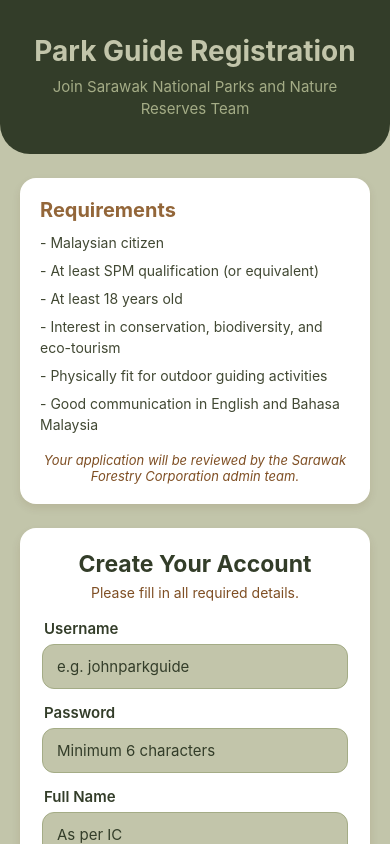
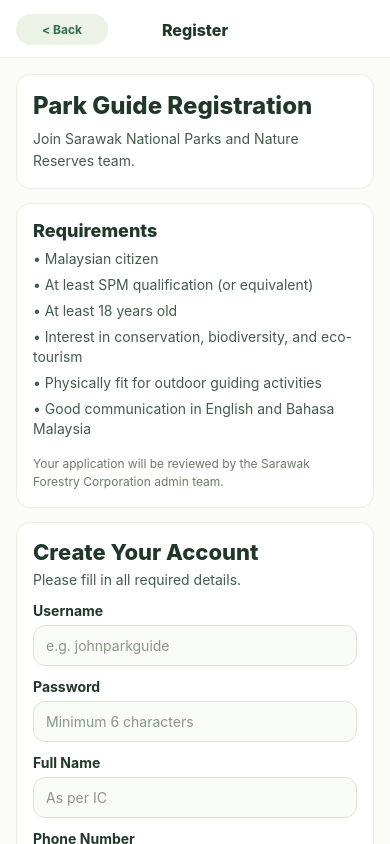
Before and after one commit to xaviercyf05/COS30049InnoProj, a React Native app in the folder frontend/: screen /Register in a window 390 px wide. Built offline with nearby package versions, Linux system fonts and the light colour scheme.

Commit message:
Style consistency update

```diff
--- a/frontend/Register/RegisterScreen.js
+++ b/frontend/Register/RegisterScreen.js
@@ -1,6 +1,7 @@
 import React, { useState } from 'react';
 import {
   Modal,
+  Platform,
   Pressable,
   ScrollView,
   StatusBar,
@@ -10,22 +11,39 @@
   TouchableOpacity,
   View,
 } from 'react-native';
-import { SafeAreaView } from 'react-native-safe-area-context';
+import { SafeAreaView, useSafeAreaInsets } from 'react-native-safe-area-context';
 import * as DocumentPicker from 'expo-document-picker';
 
 const COLORS = {
-  darkBrown: '#582F0E',
-  brown: '#7F4F24',
-  olive: '#936639',
-  beige: '#B6AD90',
-  lightBeige: '#C2C5AA',
-  sage: '#A4AC86',
-  darkGreen: '#414833',
-  deepestGreen: '#333D29',
-  errorRed: '#D32F2F',
+  pageBg: '#FBFCF8',
+  surface: '#FFFFFF',
+  border: '#E8EEE3',
+  borderSoft: '#EEF2EA',
+  heading: '#20372A',
+  body: '#445A4D',
+  muted: '#6A7A67',
+  accent: '#2E6B4D',
+  accentSoft: '#ECF2E5',
+  primaryButton: '#656D4A',
+  primaryButtonDisabled: '#A5B49A',
+  inputBg: '#F9FBF7',
+  inputBorder: '#DDE4D7',
+  danger: '#C73737',
+  overlay: 'rgba(0, 0, 0, 0.48)',
 };
 
+const REQUIREMENTS = [
+  'Malaysian citizen',
+  'At least SPM qualification (or equivalent)',
+  'At least 18 years old',
+  'Interest in conservation, biodiversity, and eco-tourism',
+  'Physically fit for outdoor guiding activities',
+  'Good communication in English and Bahasa Malaysia',
+];
+
 export default function RegisterScreen({ navigation }) {
+  const insets = useSafeAreaInsets();
+
   const [formData, setFormData] = useState({
     username: '',
     password: '',
@@ -115,33 +133,61 @@
     }
   };
 
+  const handleBack = () => {
+    if (navigation.canGoBack()) {
+      navigation.goBack();
+      return;
+    }
+
+    navigation.navigate('Login');
+  };
+
   return (
-    <SafeAreaView style={styles.safeArea} edges={['top']}>
-      <StatusBar barStyle="light-content" backgroundColor={COLORS.deepestGreen} />
+    <SafeAreaView style={styles.safeArea} edges={['top', 'left', 'right']}>
+      <StatusBar barStyle="dark-content" backgroundColor="#FFFFFF" />
 
-      <ScrollView contentContainerStyle={styles.scrollContainer} showsVerticalScrollIndicator={false}>
-        <View style={styles.header}>
-          <Text style={styles.headerTitle}>Park Guide Registration</Text>
-          <Text style={styles.headerSubtitle}>
-            Join Sarawak National Parks and Nature Reserves Team
+      <View
+        style={[
+          styles.topBar,
+          {
+            paddingTop: Platform.OS === 'web' ? 14 : Math.max(10, insets.top + 4),
+          },
+        ]}
+      >
+        <TouchableOpacity style={styles.navPill} onPress={handleBack}>
+          <Text style={styles.navPillText}>{'< Back'}</Text>
+        </TouchableOpacity>
+
+        <Text style={styles.topTitle}>Register</Text>
+        <View style={styles.topSpacer} />
+      </View>
+
+      <ScrollView
+        style={styles.container}
+        contentContainerStyle={styles.scrollContent}
+        showsVerticalScrollIndicator={false}
+      >
+        <View style={styles.introCard}>
+          <Text style={styles.introTitle}>Park Guide Registration</Text>
+          <Text style={styles.introSubtitle}>
+            Join Sarawak National Parks and Nature Reserves team.
           </Text>
         </View>
 
         <View style={styles.requirementsCard}>
-          <Text style={styles.requirementsTitle}>Requirements</Text>
-          <Text style={styles.bullet}>- Malaysian citizen</Text>
-          <Text style={styles.bullet}>- At least SPM qualification (or equivalent)</Text>
-          <Text style={styles.bullet}>- At least 18 years old</Text>
-          <Text style={styles.bullet}>- Interest in conservation, biodiversity, and eco-tourism</Text>
-          <Text style={styles.bullet}>- Physically fit for outdoor guiding activities</Text>
-          <Text style={styles.bullet}>- Good communication in English and Bahasa Malaysia</Text>
+          <Text style={styles.sectionHeader}>Requirements</Text>
+          {REQUIREMENTS.map((requirement) => (
+            <Text key={requirement} style={styles.bullet}>
+              {'\u2022'} {requirement}
+            </Text>
+          ))}
 
           <Text style={styles.noteText}>
             Your application will be reviewed by the Sarawak Forestry Corporation admin team.
           </Text>
         </View>
 
-        <View style={styles.formContainer}>
+        <View style={styles.formCard}>
           <Text style={styles.sectionTitle}>Create Your Account</Text>
           <Text style={styles.sectionSubtitle}>Please fill in all required details.</Text>
 
@@ -149,6 +195,7 @@
           <TextInput
             style={styles.input}
             placeholder="e.g. johnparkguide"
+            placeholderTextColor="#8A9687"
             value={formData.username}
             onChangeText={(text) => handleInputChange('username', text)}
             autoCapitalize="none"
@@ -158,6 +205,7 @@
           <TextInput
             style={styles.input}
             placeholder="Minimum 6 characters"
+            placeholderTextColor="#8A9687"
             value={formData.password}
             onChangeText={(text) => handleInputChange('password', text)}
             secureTextEntry
@@ -167,6 +215,7 @@
           <TextInput
             style={styles.input}
             placeholder="As per IC"
+            placeholderTextColor="#8A9687"
             value={formData.fullName}
             onChangeText={(text) => handleInputChange('fullName', text)}
           />
@@ -175,6 +224,7 @@
           <TextInput
             style={styles.input}
             placeholder="e.g. 012-3456789"
+            placeholderTextColor="#8A9687"
             value={formData.phoneNumber}
             onChangeText={(text) => handleInputChange('phoneNumber', text)}
             keyboardType="phone-pad"
@@ -184,6 +234,7 @@
           <TextInput
             style={styles.input}
             placeholder="e.g. youremail@gmail.com"
+            placeholderTextColor="#8A9687"
             value={formData.email}
             onChangeText={(text) => handleInputChange('email', text)}
             keyboardType="email-address"
@@ -242,196 +293,220 @@
 const styles = StyleSheet.create({
   safeArea: {
     flex: 1,
-    backgroundColor: COLORS.lightBeige,
+    backgroundColor: COLORS.pageBg,
   },
-  scrollContainer: {
-    paddingHorizontal: 20,
-    paddingBottom: 80,
+  topBar: {
+    backgroundColor: COLORS.surface,
+    borderBottomWidth: 1,
+    borderBottomColor: COLORS.borderSoft,
+    paddingBottom: 12,
+    paddingHorizontal: 16,
+    flexDirection: 'row',
+    alignItems: 'center',
+    justifyContent: 'space-between',
   },
-  header: {
+  navPill: {
+    backgroundColor: COLORS.accentSoft,
+    borderRadius: 999,
+    paddingHorizontal: 12,
+    paddingVertical: 8,
+    minWidth: 92,
     alignItems: 'center',
-    backgroundColor: COLORS.deepestGreen,
-    borderBottomLeftRadius: 30,
-    borderBottomRightRadius: 30,
-    paddingVertical: 34,
-    marginHorizontal: -20,
-    marginBottom: 24,
-    paddingHorizontal: 20,
   },
-  headerTitle: {
-    fontSize: 28,
+  navPillText: {
+    color: COLORS.accent,
+    fontSize: 12,
     fontWeight: '700',
-    color: COLORS.lightBeige,
+  },
+  topTitle: {
+    flex: 1,
     textAlign: 'center',
+    fontSize: 16,
+    fontWeight: '800',
+    color: COLORS.heading,
   },
-  headerSubtitle: {
-    fontSize: 15,
-    color: COLORS.sage,
+  topSpacer: {
+    width: 92,
+  },
+  container: {
+    flex: 1,
+    backgroundColor: COLORS.pageBg,
+  },
+  scrollContent: {
+    paddingHorizontal: 16,
+    paddingTop: 16,
+    paddingBottom: 28,
+  },
+  introCard: {
+    backgroundColor: COLORS.surface,
+    borderRadius: 14,
+    borderWidth: 1,
+    borderColor: COLORS.border,
+    padding: 16,
+    marginBottom: 14,
+  },
+  introTitle: {
+    fontSize: 24,
+    fontWeight: '800',
+    color: COLORS.heading,
+  },
+  introSubtitle: {
     marginTop: 8,
-    textAlign: 'center',
+    fontSize: 14,
+    color: COLORS.body,
     lineHeight: 22,
   },
   requirementsCard: {
-    backgroundColor: '#FFFFFF',
-    borderRadius: 16,
-    padding: 20,
-    marginBottom: 24,
-    shadowColor: COLORS.darkBrown,
-    shadowOffset: { width: 0, height: 4 },
-    shadowOpacity: 0.1,
-    shadowRadius: 8,
-    elevation: 4,
+    backgroundColor: COLORS.surface,
+    borderRadius: 14,
+    borderWidth: 1,
+    borderColor: COLORS.border,
+    padding: 16,
+    marginBottom: 14,
   },
-  requirementsTitle: {
-    fontSize: 20,
-    fontWeight: '700',
-    color: COLORS.olive,
-    marginBottom: 10,
+  sectionHeader: {
+    fontSize: 18,
+    fontWeight: '800',
+    color: COLORS.heading,
+    marginBottom: 8,
   },
   bullet: {
     fontSize: 14,
-    color: COLORS.darkGreen,
-    marginBottom: 7,
-    lineHeight: 21,
+    color: COLORS.body,
+    marginBottom: 6,
+    lineHeight: 20,
   },
   noteText: {
-    fontSize: 13,
-    color: COLORS.brown,
+    fontSize: 12,
+    color: COLORS.muted,
     marginTop: 10,
-    textAlign: 'center',
-    fontStyle: 'italic',
+    lineHeight: 18,
   },
-  formContainer: {
-    backgroundColor: '#FFFFFF',
-    borderRadius: 16,
-    padding: 22,
-    shadowColor: COLORS.darkBrown,
-    shadowOffset: { width: 0, height: 5 },
-    shadowOpacity: 0.12,
-    shadowRadius: 10,
-    elevation: 5,
+  formCard: {
+    backgroundColor: COLORS.surface,
+    borderRadius: 14,
+    borderWidth: 1,
+    borderColor: COLORS.border,
+    padding: 16,
   },
   sectionTitle: {
-    fontSize: 23,
-    fontWeight: '700',
-    color: COLORS.deepestGreen,
-    textAlign: 'center',
+    fontSize: 22,
+    fontWeight: '800',
+    color: COLORS.heading,
   },
   sectionSubtitle: {
     fontSize: 14,
-    color: COLORS.brown,
-    textAlign: 'center',
+    color: COLORS.body,
     marginTop: 6,
-    marginBottom: 18,
+    marginBottom: 14,
   },
   label: {
-    fontSize: 15,
-    fontWeight: '600',
-    color: COLORS.deepestGreen,
+    fontSize: 14,
+    fontWeight: '700',
+    color: COLORS.heading,
     marginBottom: 6,
-    marginLeft: 2,
   },
   input: {
-    backgroundColor: COLORS.lightBeige,
+    backgroundColor: COLORS.inputBg,
     borderRadius: 12,
-    paddingHorizontal: 14,
-    paddingVertical: 12,
-    fontSize: 15,
-    color: COLORS.deepestGreen,
-    marginBottom: 14,
-    borderWidth: 1.5,
-    borderColor: COLORS.sage,
+    paddingHorizontal: 12,
+    paddingVertical: 11,
+    fontSize: 14,
+    color: COLORS.heading,
+    marginBottom: 12,
+    borderWidth: 1,
+    borderColor: COLORS.inputBorder,
   },
   uploadButton: {
-    backgroundColor: COLORS.beige,
-    borderRadius: 14,
-    paddingVertical: 22,
+    backgroundColor: '#F5F8F1',
+    borderRadius: 12,
+    paddingVertical: 18,
     alignItems: 'center',
-    borderWidth: 2,
-    borderColor: COLORS.olive,
+    borderWidth: 1,
+    borderColor: '#D8E2CF',
     borderStyle: 'dashed',
-    marginBottom: 16,
+    marginBottom: 12,
     paddingHorizontal: 12,
   },
   uploadButtonText: {
-    fontSize: 15,
-    fontWeight: '600',
-    color: COLORS.olive,
+    fontSize: 14,
+    fontWeight: '700',
+    color: COLORS.accent,
     textAlign: 'center',
-    lineHeight: 22,
+    lineHeight: 20,
   },
   errorText: {
-    color: COLORS.errorRed,
+    color: COLORS.danger,
     fontSize: 14,
     fontWeight: '600',
-    textAlign: 'center',
+    textAlign: 'left',
     marginBottom: 8,
   },
   submitButton: {
-    backgroundColor: COLORS.olive,
+    backgroundColor: COLORS.primaryButton,
     borderRadius: 12,
-    paddingVertical: 16,
+    paddingVertical: 14,
     alignItems: 'center',
     marginTop: 4,
   },
   submitButtonDisabled: {
-    backgroundColor: COLORS.sage,
+    backgroundColor: COLORS.primaryButtonDisabled,
   },
   submitButtonText: {
-    fontSize: 16,
+    fontSize: 15,
     fontWeight: '700',
     color: '#FFFFFF',
   },
   loginLink: {
-    alignItems: 'center',
-    marginTop: 18,
+    alignItems: 'flex-start',
+    marginTop: 14,
   },
   loginLinkText: {
     fontSize: 14,
-    color: COLORS.darkGreen,
+    color: COLORS.body,
   },
   loginLinkHighlight: {
-    color: COLORS.brown,
+    color: COLORS.accent,
     fontWeight: '700',
   },
   modalOverlay: {
     flex: 1,
-    backgroundColor: 'rgba(0, 0, 0, 0.72)',
+    backgroundColor: COLORS.overlay,
     justifyContent: 'center',
     alignItems: 'center',
     padding: 20,
   },
   modalContent: {
-    backgroundColor: '#FFFFFF',
+    backgroundColor: COLORS.surface,
     borderRadius: 16,
-    padding: 24,
+    padding: 20,
     width: '100%',
     maxWidth: 520,
     alignItems: 'center',
   },
   modalTitle: {
-    fontSize: 20,
-    fontWeight: '700',
-    color: COLORS.deepestGreen,
+    fontSize: 19,
+    fontWeight: '800',
+    color: COLORS.heading,
     marginBottom: 10,
     textAlign: 'center',
   },
   modalMessage: {
-    fontSize: 15,
-    color: COLORS.darkGreen,
+    fontSize: 14,
+    color: COLORS.body,
     textAlign: 'center',
-    lineHeight: 22,
-    marginBottom: 22,
+    lineHeight: 21,
+    marginBottom: 18,
   },
   modalButton: {
-    backgroundColor: COLORS.olive,
-    paddingVertical: 12,
-    paddingHorizontal: 40,
-    borderRadius: 12,
+    backgroundColor: COLORS.primaryButton,
+    borderRadius: 10,
+    paddingVertical: 10,
+    paddingHorizontal: 36,
   },
   modalButtonText: {
     color: '#FFFFFF',
-    fontSize: 16,
+    fontSize: 14,
     fontWeight: '700',
   },
 });
--- a/frontend/Register/SubmissionScreen.js
+++ b/frontend/Register/SubmissionScreen.js
@@ -1,26 +1,66 @@
 import React from 'react';
 import {
-  SafeAreaView,
+  Platform,
+  StatusBar,
   StyleSheet,
   Text,
   TouchableOpacity,
   View,
 } from 'react-native';
+import { SafeAreaView, useSafeAreaInsets } from 'react-native-safe-area-context';
 
 const COLORS = {
-  darkBrown: '#582F0E',
-  brown: '#7F4F24',
-  olive: '#936639',
-  lightBeige: '#C2C5AA',
-  sage: '#A4AC86',
-  darkGreen: '#414833',
-  deepestGreen: '#333D29',
+  pageBg: '#FBFCF8',
+  surface: '#FFFFFF',
+  border: '#E8EEE3',
+  borderSoft: '#EEF2EA',
+  heading: '#20372A',
+  body: '#445A4D',
+  muted: '#6A7A67',
+  accent: '#2E6B4D',
+  accentSoft: '#ECF2E5',
+  primaryButton: '#656D4A',
+  secondaryButtonBg: '#F2F5ED',
+  secondaryButtonBorder: '#D8E2CF',
 };
 
 export default function SubmissionScreen({ navigation }) {
+  const insets = useSafeAreaInsets();
+
+  const handleBack = () => {
+    if (navigation.canGoBack()) {
+      navigation.goBack();
+      return;
+    }
+
+    navigation.navigate('Register');
+  };
+
   return (
-    <SafeAreaView style={styles.safeArea}>
+    <SafeAreaView style={styles.safeArea} edges={['top', 'left', 'right']}>
+      <StatusBar barStyle="dark-content" backgroundColor="#FFFFFF" />
+
+      <View
+        style={[
+          styles.topBar,
+          {
+            paddingTop: Platform.OS === 'web' ? 14 : Math.max(10, insets.top + 4),
+          },
+        ]}
+      >
+        <TouchableOpacity style={styles.navPill} onPress={handleBack}>
+          <Text style={styles.navPillText}>{'< Back'}</Text>
+        </TouchableOpacity>
+
+        <Text style={styles.topTitle}>Submission</Text>
+        <View style={styles.topSpacer} />
+      </View>
+
       <View style={styles.container}>
+        <View style={styles.badgeWrap}>
+          <Text style={styles.badgeText}>Application Submitted</Text>
+        </View>
+
         <Text style={styles.title}>Thank You</Text>
         <Text style={styles.subtitle}>
           Your Park Guide application has been submitted successfully.
@@ -52,87 +92,130 @@
 const styles = StyleSheet.create({
   safeArea: {
     flex: 1,
-    backgroundColor: COLORS.lightBeige,
+    backgroundColor: COLORS.pageBg,
+  },
+  topBar: {
+    backgroundColor: COLORS.surface,
+    borderBottomWidth: 1,
+    borderBottomColor: COLORS.borderSoft,
+    paddingBottom: 12,
+    paddingHorizontal: 16,
+    flexDirection: 'row',
+    alignItems: 'center',
+    justifyContent: 'space-between',
+  },
+  navPill: {
+    backgroundColor: COLORS.accentSoft,
+    borderRadius: 999,
+    paddingHorizontal: 12,
+    paddingVertical: 8,
+    minWidth: 92,
+    alignItems: 'center',
+  },
+  navPillText: {
+    color: COLORS.accent,
+    fontSize: 12,
+    fontWeight: '700',
+  },
+  topTitle: {
+    flex: 1,
+    textAlign: 'center',
+    fontSize: 16,
+    fontWeight: '800',
+    color: COLORS.heading,
+  },
+  topSpacer: {
+    width: 92,
   },
   container: {
     flex: 1,
     alignItems: 'center',
     justifyContent: 'center',
-    paddingHorizontal: 24,
+    paddingHorizontal: 16,
+  },
+  badgeWrap: {
+    backgroundColor: COLORS.accentSoft,
+    borderRadius: 999,
+    paddingHorizontal: 14,
+    paddingVertical: 6,
+    marginBottom: 14,
+  },
+  badgeText: {
+    color: COLORS.accent,
+    fontSize: 12,
+    fontWeight: '700',
   },
   title: {
-    fontSize: 36,
-    fontWeight: '700',
-    color: COLORS.deepestGreen,
+    fontSize: 32,
+    fontWeight: '800',
+    color: COLORS.heading,
     marginBottom: 8,
     textAlign: 'center',
   },
   subtitle: {
-    fontSize: 17,
-    color: COLORS.olive,
+    fontSize: 15,
+    color: COLORS.body,
     textAlign: 'center',
-    marginBottom: 28,
-    lineHeight: 24,
+    marginBottom: 20,
+    lineHeight: 22,
+    maxWidth: 560,
   },
   messageCard: {
-    backgroundColor: '#FFFFFF',
-    borderRadius: 20,
-    padding: 24,
+    backgroundColor: COLORS.surface,
+    borderWidth: 1,
+    borderColor: COLORS.border,
+    borderRadius: 14,
+    padding: 18,
     width: '100%',
     maxWidth: 560,
-    shadowColor: COLORS.darkBrown,
-    shadowOffset: { width: 0, height: 6 },
-    shadowOpacity: 0.14,
-    shadowRadius: 10,
-    elevation: 6,
-    marginBottom: 30,
+    marginBottom: 20,
   },
   messageText: {
-    fontSize: 16,
-    color: COLORS.darkGreen,
+    fontSize: 15,
+    color: COLORS.body,
     textAlign: 'center',
-    lineHeight: 24,
-    marginBottom: 12,
+    lineHeight: 22,
+    marginBottom: 10,
   },
   smallText: {
-    fontSize: 14,
-    color: COLORS.brown,
+    fontSize: 13,
+    color: COLORS.muted,
     textAlign: 'center',
-    lineHeight: 21,
+    lineHeight: 20,
   },
   loginButton: {
-    backgroundColor: COLORS.olive,
+    backgroundColor: COLORS.primaryButton,
     width: '100%',
     maxWidth: 560,
-    borderRadius: 14,
-    paddingVertical: 16,
+    borderRadius: 12,
+    paddingVertical: 14,
     alignItems: 'center',
-    marginBottom: 14,
+    marginBottom: 12,
   },
   loginButtonText: {
     color: '#FFFFFF',
-    fontSize: 17,
+    fontSize: 15,
     fontWeight: '700',
   },
   homeButton: {
-    backgroundColor: 'transparent',
-    borderWidth: 2,
-    borderColor: COLORS.sage,
+    backgroundColor: COLORS.secondaryButtonBg,
+    borderWidth: 1,
+    borderColor: COLORS.secondaryButtonBorder,
     width: '100%',
     maxWidth: 560,
-    borderRadius: 14,
-    paddingVertical: 16,
+    borderRadius: 12,
+    paddingVertical: 13,
     alignItems: 'center',
   },
   homeButtonText: {
-    color: COLORS.darkGreen,
-    fontSize: 15,
-    fontWeight: '600',
+    color: COLORS.accent,
+    fontSize: 14,
+    fontWeight: '700',
   },
   footerText: {
     position: 'absolute',
-    bottom: 10,
-    color: COLORS.sage,
+    bottom: 12,
+    color: COLORS.muted,
     fontSize: 12,
   },
 });
```
